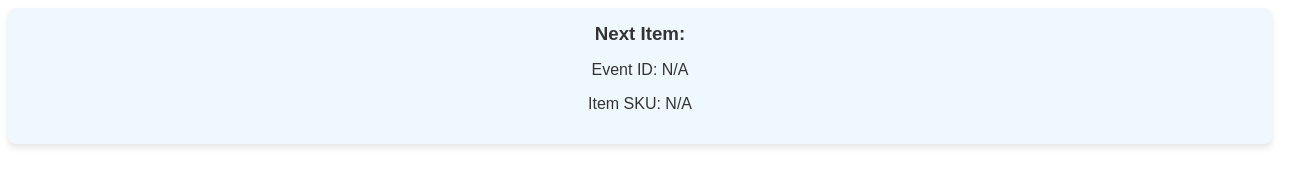
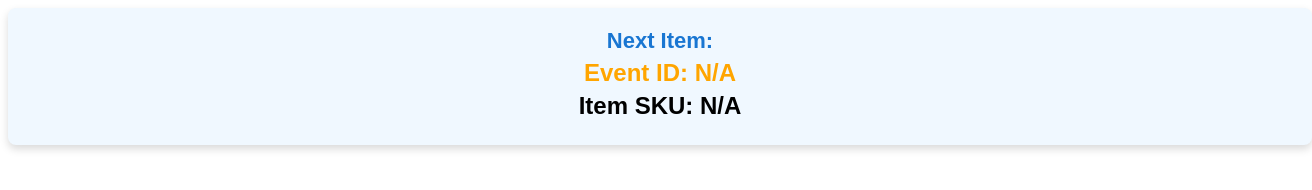
Before and after one commit to BCCWSIM/simbinlist, a plain HTML site: page index.html in a window 1280 px wide. Shown: the whole page, 1312 px wide, since content can reach past the window. Drawn offline with nearby package versions, Linux system fonts and the light colour scheme; no server answers.

Commit message:
Update index.html

```diff
--- a/index.html
+++ b/index.html
@@ -13,18 +13,38 @@
             text-align: center;
         }
         .info-bar {
-            background-color: #f0f8ff;
-            padding: 15px;
+            background-color: #f0f8ff;  /* Light blue background */
+            padding: 20px;
             margin-bottom: 20px;
             border-radius: 8px;
-            box-shadow: 0px 4px 6px rgba(0, 0, 0, 0.1);
-            font-size: 16px;
+            box-shadow: 0px 4px 8px rgba(0, 0, 0, 0.15);
+            font-size: 18px;  /* Slightly larger font size */
             color: #333;
             cursor: pointer;  /* Make the info bar clickable */
+            display: inline-block;
+            width: 100%;  /* Make it full width */
+            text-align: center;
         }
         .info-bar h3 {
             margin: 0;
+            font-size: 22px;  /* Make the heading a bit larger */
+            font-weight: bold;
+            color: #1976d2;  /* Blue color for the heading */
         }
+        .info-bar p {
+            margin: 5px 0;
+            font-size: 20px;  /* Larger text for IDs and SKU */
+            font-weight: bold;  /* Bold text */
+        }
+        .info-bar p#next-item-id {
+            font-size: 24px;  /* Larger font size for the ID */
+            color: orange;  /* Orange for Event ID */
+        }
+        .info-bar p#next-item-name {
+            font-size: 24px;  /* Larger font size for the SKU name */
+            color: black;  /* Black for the SKU name */
+        }
+
         .bar {
             fill: steelblue;
             stroke: none;
```
